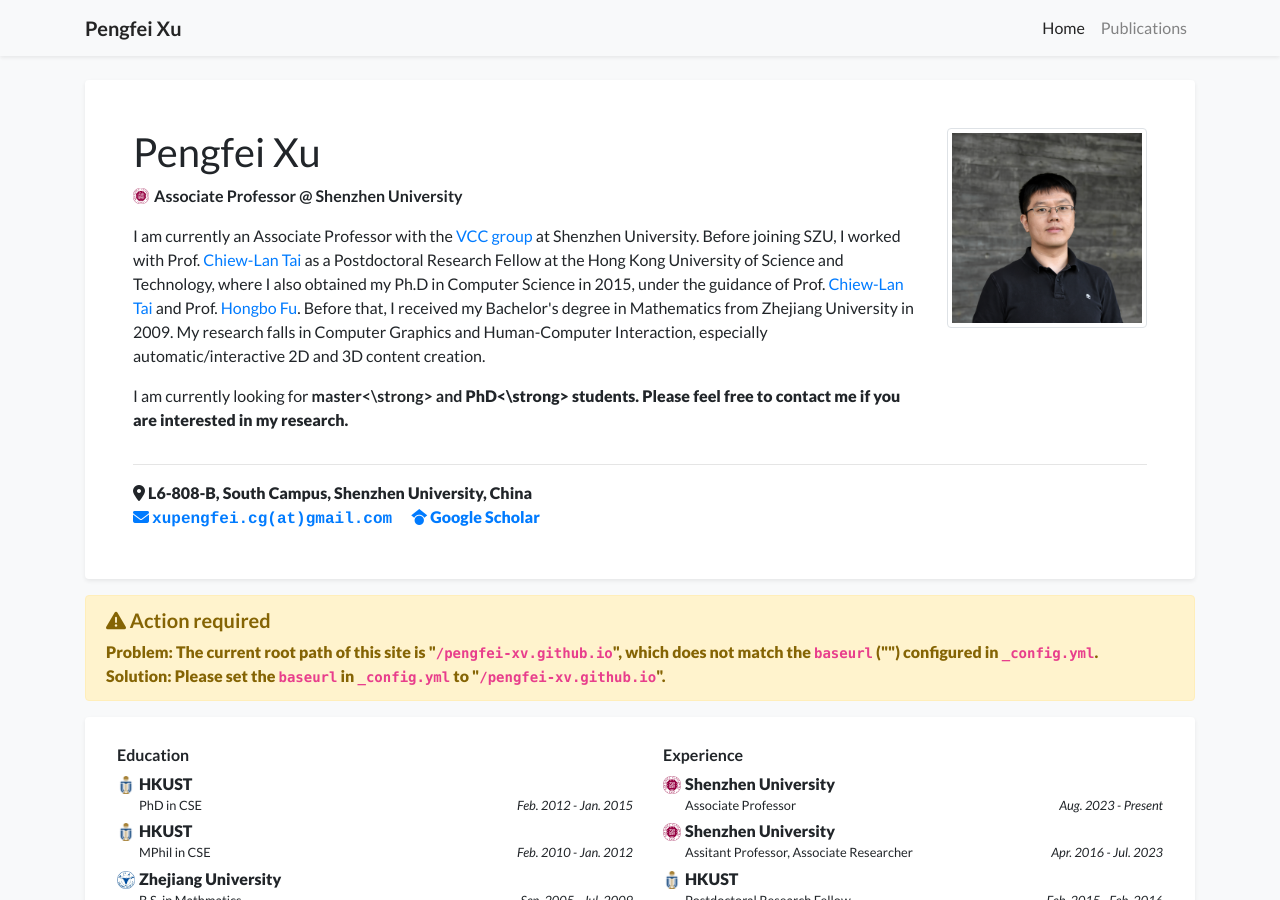
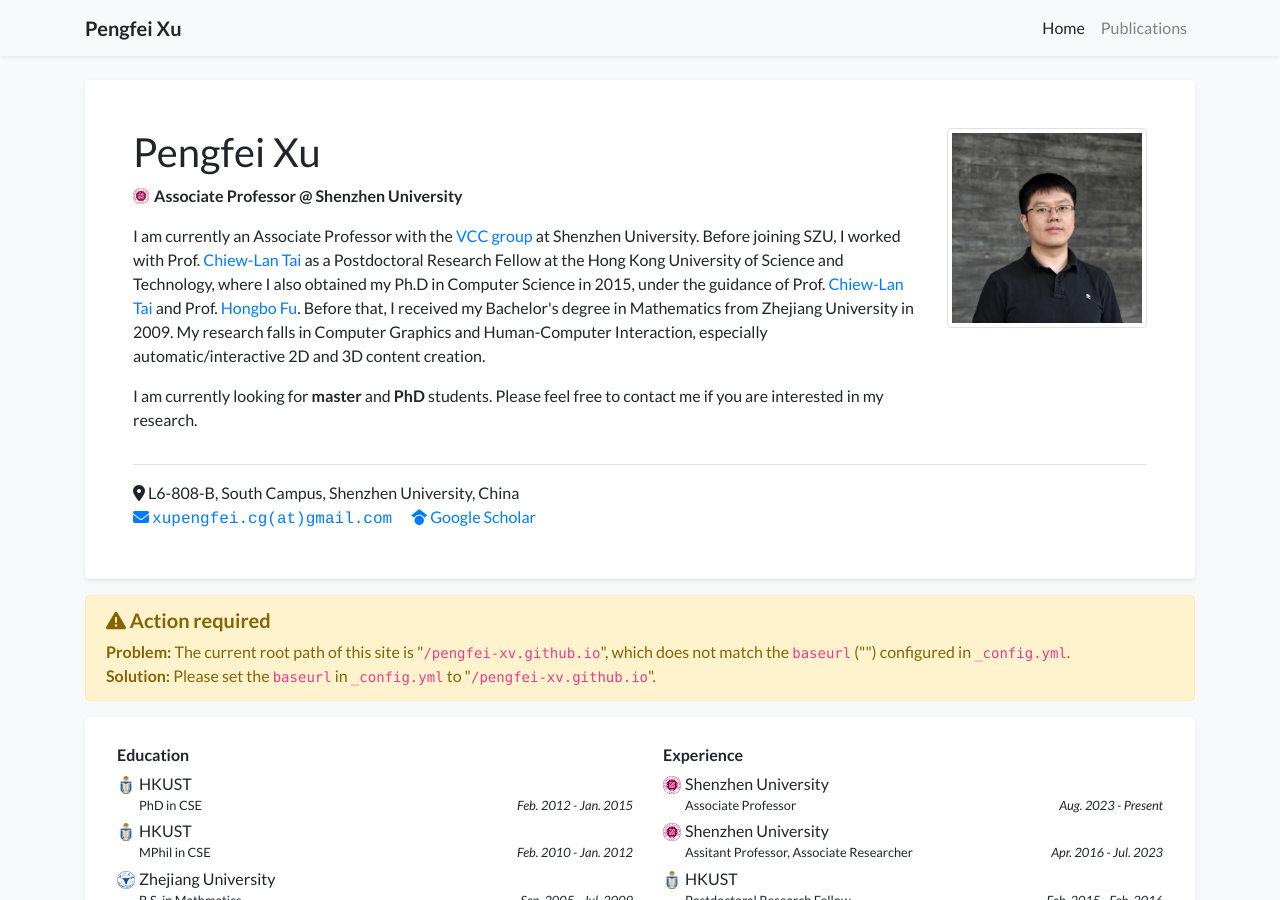
Before and after one commit to pengfei-xv/pengfei-xv.github.io, a Jekyll site: the page built from index.html, in a window 1280 px wide and 900 px high. Built offline with Jekyll 4.4.1, drawn with Linux system fonts in a browser that asks for light colours; a style sheet for code colours, icons or effects is not loaded.

Commit message:
Update profile.yml

```diff
--- a/_data/profile.yml
+++ b/_data/profile.yml
@@ -30,7 +30,7 @@ short_bio: >-
   </p>
 
   <p>
-    I am currently looking for <strong>master<\strong> and <strong>PhD<\strong> students. Please feel free to contact me if you are interested in my research.
+    I am currently looking for <strong>master</strong> and <strong>PhD</strong> students. Please feel free to contact me if you are interested in my research.
   </p>
 
 portrait_url: /assets/images/photos/XPF_2020_s.png
```
